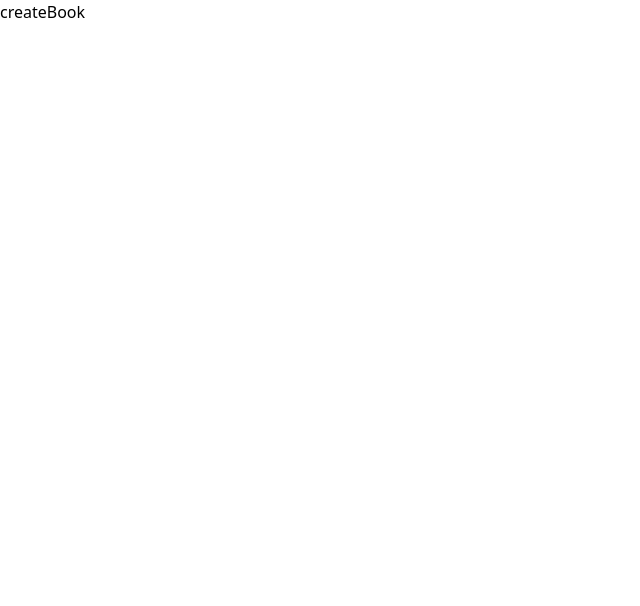
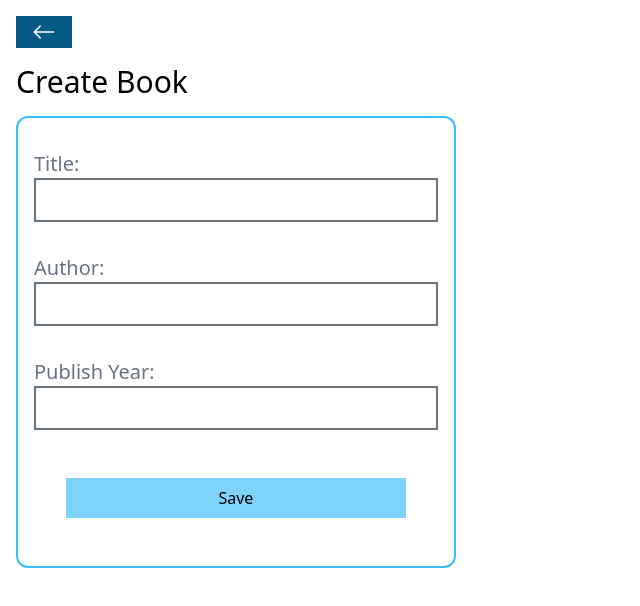
Before and after one commit to t-ageru24/BookStore-MERN-stack, a React (Vite) app in the folder frontend/: page /books/create in a window 1280 px wide. Shown: the top 606 px of the page, without its empty margins (0-640 px from the left). Built offline with nearby package versions, Linux system fonts and the light colour scheme.

Commit message:
modified

```diff
--- a/frontend/src/pages/createBook.jsx
+++ b/frontend/src/pages/createBook.jsx
@@ -1,9 +1,74 @@
-import React from 'react'
+import React, { useState } from 'react';
+import BackButton from '../components/BackButton';
+import Spinner from '../components/Spinner';
+import axios from 'axios';
+import { useNavigate } from 'react-router-dom';
 
-function createBook() {
+
+const createBooks = () => {
+    const [title, setTitle] = useState('');
+    const [author, setAuthor] = useState('');
+    const [publishYear, setPublishYear] = useState('');
+    const [loading, setLoading] = useState(false);
+    const navigate = useNavigate();
+    const handleSaveBook = () => {
+        const data = {
+            title,
+            author,
+            publishYear,
+        };
+        setLoading(true);
+        axios.post('http://localhost:5555/books', data)
+            .then((response) => {
+                setLoading(false);
+                navigate('/');
+            })
+            .catch((error) => {
+                setLoading(false);
+                alert('Error creating book');
+                console.log(error);
+
+            });
+    };
     return (
-        <div>createBook</div>
-    )
+        <div className='p-4'>
+            <BackButton />
+            <h1 className='text-3xl my-4'>Create Book</h1>
+            {loading ? <Spinner /> : ''}
+            <div className='flex flex-col border-2 border-sky-400 rounded-xl w-fit p-4'>
+                <div className='my-4'>
+                    <label className='text-xl mr-4 text-gray-500'>Title:</label>
+                    <input
+                        type='text'
+                        value={title}
+                        onChange={(e) => setTitle(e.target.value)}
+                        className='border-2 border-gray-500 px-4 py-2 w-full'
+                    />
+                </div>
+                <div className='my-4'>
+                    <label className='text-xl mr-4 text-gray-500'>Author:</label>
+                    <input
+                        type='text'
+                        value={author}
+                        onChange={(e) => setAuthor(e.target.value)}
+                        className='border-2 border-gray-500 px-4 py-2 w-full'
+                    />
+                </div>
+                <div className='my-4'>
+                    <label className='text-xl mr-4 text-gray-500'>Publish Year:</label>
+                    <input
+                        type='number'
+                        value={publishYear}
+                        onChange={(e) => setPublishYear(e.target.value)}
+                        className='border-2 border-gray-500 px-4 py-2 w-full'
+                    />
+                </div>
+                <button className='p-2 bg-sky-300 m-8' onClick={handleSaveBook}>
+                    Save
+                </button>
+            </div>
+        </div>
+    );
 }
 
-export default createBook
+export default createBooks
--- a/frontend/src/pages/deleteBook.jsx
+++ b/frontend/src/pages/deleteBook.jsx
@@ -1,9 +1,26 @@
-import React from 'react'
+import React, { useState } from 'react'
+import BackButton from '../components/BackButton'
+import Spinner from '../components/Spinner'
+import axios from 'axios'
+import { useNavigate } from 'react-router-dom'
 
-function deleteBook() {
+
+const DeleteBook = () => {
+    const [loading, setLoading] = useState(false);
+    const navigate = useNavigate();
+    const { id } = useParams();
+    const handleDeleteBook = () => {
+        setLoading(true);
+        axios
+            .delete(`http://localhost:5555/books/${id}`)
+            .then((response) => {
+                setLoading(false);
+                navigate('/');
+            });
+    }
     return (
         <div>deleteBook</div>
     )
 }
 
-export default deleteBook
+export default DeleteBook
--- a/frontend/src/pages/editBook.jsx
+++ b/frontend/src/pages/editBook.jsx
@@ -1,9 +1,93 @@
-import React from 'react'
+import React, { useState, useEffect } from 'react';
+import BackButton from '../components/BackButton';
+import Spinner from '../components/Spinner';
+import axios from 'axios';
+import { useNavigate, useParams } from 'react-router-dom';
 
-function editBook() {
+
+const EditBook = () => {
+    const [title, setTitle] = useState('');
+    const [author, setAuthor] = useState('');
+    const [publishYear, setPublishYear] = useState('');
+    const [loading, setLoading] = useState(false);
+    const navigate = useNavigate();
+    const { id } = useParams();
+
+    useEffect(() => {
+        setLoading(true);
+        axios.get(`http://localhost:5555/books/${id}`)
+            .then((response) => {
+                setAuthor(response.data.author);
+                setPublishYear(response.data.publishYear);
+                setTitle(response.data.title);
+                setLoading(false);
+            }).catch((error) => {
+                setLoading(false);
+                alert('Error fetching book data');
+                console.log(error);
+            });
+
+    }, []);
+
+    const handleEditBook = () => {
+        const data = {
+            title,
+            author,
+            publishYear,
+        };
+        setLoading(true);
+        axios
+            .put(`http://localhost:5555/books/${id}`, data)
+            .then((response) => {
+                setLoading(false);
+                navigate('/');
+            })
+            .catch((error) => {
+                setLoading(false);
+                alert('Error creating book');
+                console.log(error);
+
+            });
+    };
     return (
-        <div>editBook</div>
-    )
+        <div className='p-4'>
+            <BackButton />
+            <h1 className='text-3xl my-4'>Edit Book</h1>
+            {loading ? <Spinner /> : ''}
+            <div className='flex flex-col border-2 border-sky-400 rounded-xl w-fit p-4 '>
+                <div className='my-4'>
+                    <label className='text-xl mr-4 text-gray-500'>Title:</label>
+                    <input
+                        type='text'
+                        value={title}
+                        onChange={(e) => setTitle(e.target.value)}
+                        className='border-2 border-gray-500 px-4 py-2 w-full'
+                    />
+                </div>
+                <div className='my-4'>
+                    <label className='text-xl mr-4 text-gray-500'>Author:</label>
+                    <input
+                        type='text'
+                        value={author}
+                        onChange={(e) => setAuthor(e.target.value)}
+                        className='border-2 border-gray-500 px-4 py-2 w-full'
+                    />
+                </div>
+                <div className='my-4'>
+                    <label className='text-xl mr-4 text-gray-500'>Publish Year:</label>
+                    <input
+                        type='number'
+                        value={publishYear}
+                        onChange={(e) => setPublishYear(e.target.value)}
+                        className='border-2 border-gray-500 px-4 py-2 w-full'
+                    />
+                </div>
+                <button className='p-2 bg-sky-300 m-8' onClick={handleEditBook}>
+                    Save
+                </button>
+            </div>
+        </div>
+    );
 }
 
-export default editBook
+export default EditBook
--- a/frontend/src/pages/showBook.jsx
+++ b/frontend/src/pages/showBook.jsx
@@ -21,7 +21,7 @@ const showBook = () => {
                 console.log(error);
                 setLoading(false);
             });
-    }, [id]);
+    }, []);
 
     return (
         <div className='p-4'>
@@ -32,27 +32,27 @@ const showBook = () => {
             ) : (
                 <div className='flex flex-col border-2 border-sky-400 rounded-xl w-fit p-4'>
                     <div className='my-4'>
-                        <span className='text-xl mr-4 text-gray-500'>Id</span>
-                        <span>{book.id}</span>
+                        <span className='text-xl mr-4 text-gray-500'>Id:</span>
+                        <span>{book._id}</span>
                     </div>
                     <div className='my-4'>
-                        <span className='text-xl mr-4 text-gray-500'>Title</span>
+                        <span className='text-xl mr-4 text-gray-500'>Title:</span>
                         <span>{book.title}</span>
                     </div>
                     <div className='my-4'>
-                        <span className='text-xl mr-4 text-gray-500'>Author</span>
+                        <span className='text-xl mr-4 text-gray-500'>Author:</span>
                         <span>{book.author}</span>
                     </div>
                     <div className='my-4'>
-                        <span className='text-xl mr-4 text-gray-500'>Publish Year</span>
+                        <span className='text-xl mr-4 text-gray-500'>Publish Year:</span>
                         <span>{book.publishYear}</span>
                     </div>
                     <div className='my-4'>
-                        <span className='text-xl mr-4 text-gray-500'>Create Time</span>
+                        <span className='text-xl mr-4 text-gray-500'>Create Time:</span>
                         <span>{new Date(book.createdAt).toString()}</span>
                     </div>
                     <div className='my-4'>
-                        <span className='text-xl mr-4 text-gray-500'>Last Update Time</span>
+                        <span className='text-xl mr-4 text-gray-500'>Last Update Time:</span>
                         <span>{new Date(book.updatedAt).toString()}</span>
                     </div>
                 </div>
```
